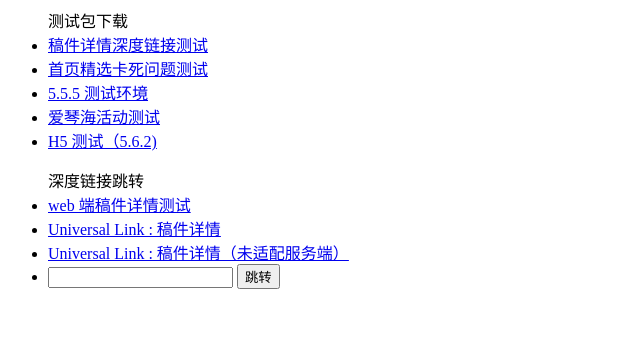
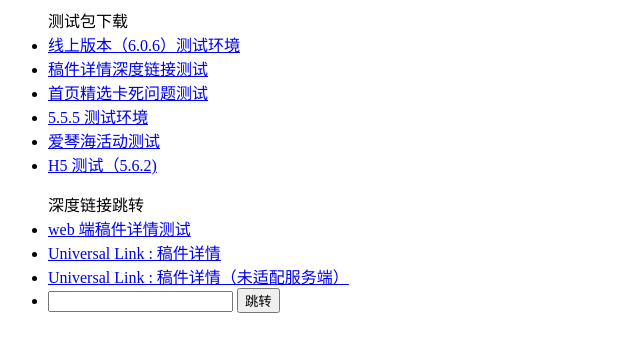
Before and after one commit to RyanSongRan/ZhouDao_iOS_distribution, a plain HTML site: page index.html in a window 1280 px wide. Shown: the whole page, without its empty margins (0-640 px from the left). Drawn offline with Linux system fonts and the light colour scheme.

Commit message:
Add 6.0.6 develop version.

```diff
--- a/index.html
+++ b/index.html
@@ -15,6 +15,9 @@
 
     <body>
     	<ul>测试包下载
+            <li>
+                <a id="clickMe" href="itms-services:///?action=download-manifest&url=https://ryansongran.github.io/ZhouDao_iOS_distribution/app/current_dev/manifest.plist">线上版本（6.0.6）测试环境</a>
+            </li>
     		<li>
         		<a id="clickMe" href="itms-services:///?action=download-manifest&url=https://ryansongran.github.io/ZhouDao_iOS_distribution/app/deep_link/manifest.plist">稿件详情深度链接测试</a>
         	</li>
```
Also changed, not shown: 2 other files.
